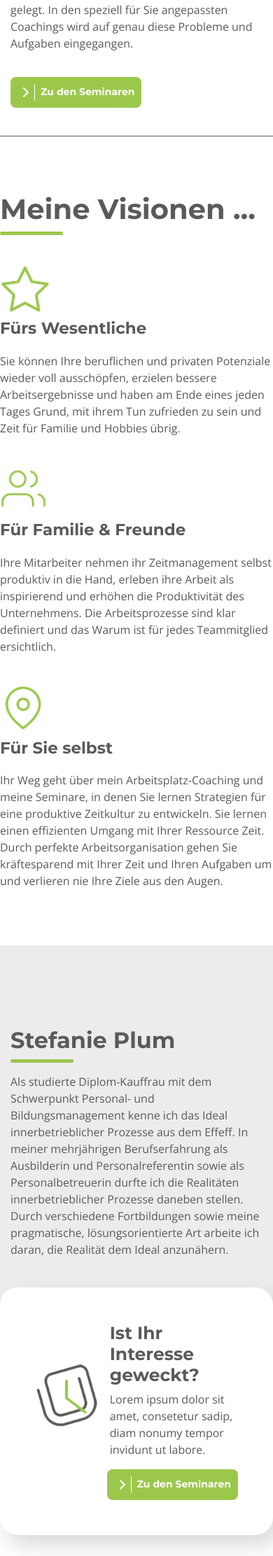
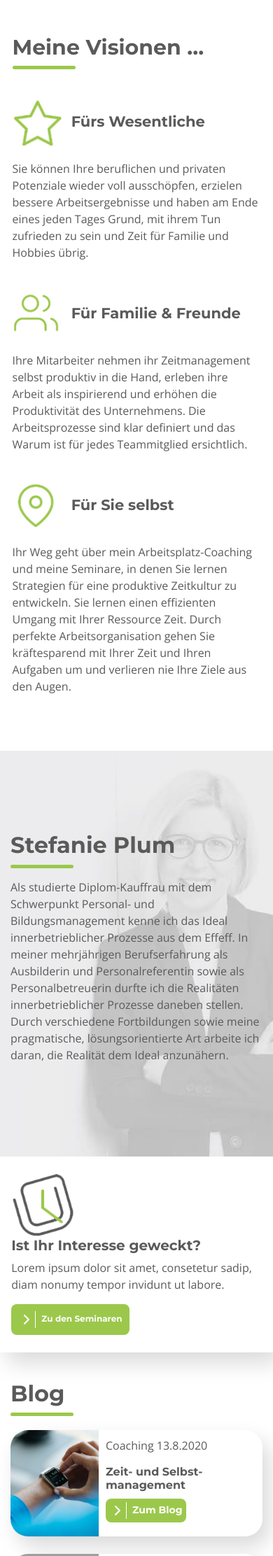
Before and after one commit to Kanji-Overhill/zeitguthaben, a PHP site: page / in a window 390 px wide; the page is wider, and only the part inside the window is pictured. Shown: the part 3496-5720 px from the top of that part at 70% size. Run offline with PHP 8.4, Linux system fonts and the light colour scheme; some libraries are stand-ins or nearby versions; grey boxes are pictures that could not be loaded.

Commit message:
Fix Fron-End Movile

```diff
--- a/css/styles.css
+++ b/css/styles.css
@@ -266,7 +266,7 @@ footer{
 	margin-bottom: 10px;
 }
 .icon-container h3{
-	font-size: 23px;
+	font-size: 20px;
 	font-weight: bold
 }
 .home-3{
@@ -597,3 +597,122 @@ footer{
 		padding: 0 5px;
 	}
 }
+@media (max-width: 575px){
+	.navbar{
+		padding: .5rem 0rem;
+	}
+	.home-3 .big-p{
+	    font-size: 49px;
+	    line-height: 66px;
+	}
+	.uber-4 .big-p{
+		font-size: 40px;
+		line-height: 57px;
+	}
+	.home-2 h2, .home-5 h2, .seminar-post h2{
+	    font-size: 30px;
+	}
+	.icon-container h3{
+		display: inline-block;
+		margin-bottom: 0;
+		vertical-align: middle;
+		font-size: 21px;
+	}
+	.tree-columns h3{
+		font-size: 20px;
+	}
+	.button-green{
+		font-size: 12px;
+	}
+	.container{
+		overflow: hidden;
+	}
+	.icon-container img{
+		margin-bottom: 0;
+		vertical-align: middle;
+		display: inline-block;
+		margin-right: 10px;
+	}
+	.home-6{
+		background-position: inherit;
+		background-position-x: 87%;
+	}
+	.tree-columns-2{
+		margin-top: 0;
+		box-shadow: none;
+	}
+	.home-7{
+		box-shadow: 10px 15px 30px rgba(0,0,0,0.15);
+	}
+	.home-4 .col-md-5{
+		margin-bottom: 40px;
+	}
+	.tree-columns{
+		padding: 25px 0;
+		border-radius: 0;
+	}
+	.blog-list-three{
+		margin-bottom: 0;
+	}
+	.blog-list .blog-content-post{
+		font-size: 0;
+		margin-bottom: 25px;
+	}
+	.blog-list .container-post-info{
+		padding: 10px;
+	    width: 65%;
+	    vertical-align: top;
+	    display: inline-block;
+	}
+	.blog-list .content-image-blog{
+		min-height: 152px;
+	    display: inline-block;
+	    vertical-align: top;
+	    width: 35%;
+	}
+	.blog-list h3 {
+	    font-size: 16px;
+	    margin-bottom: 10px;
+	    margin-top: 10px;
+	    min-height: inherit;
+	}
+	.blog-list .button-green {
+	    background-color: #9BC84B;
+	    color: #fff;
+	    font-family: 'Montserrat', sans-serif;
+	    font-weight: bold;
+	    font-size: 14px;
+	    border-radius: 8px;
+	    line-height: 16px;
+	    padding: 5px;
+	    display: inline-block;
+	}
+	.blog-one.blog-list .content-image-blog{
+		min-height: 200px;
+		width: 100%;
+	}
+	.uber-5 .col-md-4{
+		margin-bottom: 25px;
+	}
+	.footer-1 img{
+		margin-bottom: 20px;
+	}
+	.footer-1 .col-md-4{
+		text-align: left;
+	}
+	.footer-1 .col-md-4 p{
+		padding: 0;
+		margin-bottom: 20px;
+	}
+	.blog-7{
+		margin-bottom: 0;
+	}
+	.blog-7 .tree-columns p{
+		margin-right: 0!important;
+		margin-bottom: 20px!important;
+	}
+	footer, .footer-page footer{
+		padding-top: 0;
+	}
+
+}
--- a/index.html
+++ b/index.html
@@ -8,6 +8,7 @@
 
     <!-- Bootstrap CSS -->
     <link rel="stylesheet" href="https://maxcdn.bootstrapcdn.com/bootstrap/4.0.0/css/bootstrap.min.css" integrity="sha384-Gn5384xqQ1aoWXA+058RXPxPg6fy4IWvTNh0E263XmFcJlSAwiGgFAW/dAiS6JXm" crossorigin="anonymous">
+    <link rel="stylesheet" href="https://unpkg.com/aos@next/dist/aos.css" />
     <link rel="stylesheet" type="text/css" href="css/slick.css" />
     <link rel="stylesheet" type="text/css" href="css/slick-theme.css" />
     <link rel="stylesheet" type="text/css" href="css/styles.css">
@@ -95,9 +96,9 @@
                 </div>
             </div>
         </section>
-        <section class="home-2 container">
+        <section class="home-2 container" data-aos="fade-up">
             <div class="row d-flex justify-content-center">
-                <div class="col-md-10 col-12">
+                <div class="col-md-10 col-11">
                     <h2>Office- und Zeitmanagement</h2>
                     <span class="border-green"></span>
                     <p>
@@ -110,7 +111,7 @@
                         Zufriedene Mitarbeiter arbeiten konzentrierter und fokussierter an den Unternehmens- und persönlichen Zielen. Durch die Zufriedenheit steigt die Verbundenheit zum Unternehmen. Und der positive Nebeneffekt – Es bleibt mehr Zeit:
                     </p>
                 </div>
-                <div class="col-md-10 col-12">
+                <div class="col-md-10 col-11">
                     <div class="row d-flex justify-content-between">
                         <div class="col-md-3 icon-container">
                             <img src="images/icon-1.jpg" alt="">
@@ -135,9 +136,9 @@
           <div class="cover-black"></div>
           <div class="container">
             <div class="row align-content-center justify-content-center">
-              <div class="col-md-10 col-12">
+              <div class="col-md-10 col-12" data-aos="fade-up">
                 <p class="big-p">
-                  „Sollen wir ein<br>
+                  „Sollen wir ein
                   Stück des Weges
                   gemeinsam gehen?“
                 </p>
@@ -148,13 +149,13 @@
         </section>
         <section class="home-4 container">
           <div class="row justify-content-center">
-            <div class="col-md-5 col-12">
+            <div class="col-md-5 col-12" data-aos="fade-up-right">
               <h2>Seminare</h2>
               <span class="border-green"></span>
               <p>Meine Inhouse-Seminare verfolgen das Ziel durch klare Strukturen die Gesamtleistung des Teams effizienter und effektiver zu gestalten. Gemeinsam mit einer Gruppe von Mitarbeitenden oder einem Team ein und derselben Organisationseinheit entwickele ich Strategien für die individuelle Arbeitsorganisation, die sich nahtlos in kooperative Organisationsformen im Gesamtprozess einfügen.</p>
               <a href="" class="button-green"><img src="images/next.svg" alt="">Zu den Seminaren</a>
             </div>
-            <div class="col-md-5 col-12">
+            <div class="col-md-5 col-12" data-aos="fade-up-left">
               <h2>Coachings</h2>
               <span class="border-green"></span>
               <p>Zeit ist die einzige Ressource, die Sie nicht vermehren können. Sie können aber den Umgang und die Nutzung der Zeit optimieren. Wenn Sie konsequent Ihre festgelegten Ziele verfolgen und Ihre Aufgaben richtig priorisieren und strukturieren, haben Sie den Grundstein für ein optimales Zeit- und Selbstmanagement gelegt. In den speziell für Sie angepassten Coachings wird auf genau diese Probleme  und Aufgaben eingegangen.</p>
@@ -164,21 +165,21 @@
         </section>
         <section class="home-5 container">
             <div class="row d-flex justify-content-center">
-                <div class="col-md-10 col-12">
-                    <h2>Meine Visionen …</h2>
+                <div class="col-md-10 col-11">
+                    <h2 data-aos="fade-right">Meine Visionen …</h2>
                     <span class="border-green"></span>
                     <div class="row d-flex justify-content-between">
-                        <div class="col-md-4 icon-container">
+                        <div class="col-md-4 icon-container" data-aos="fade-down">
                             <img src="images/icon-3.jpg" alt="">
                             <h3>Fürs Wesentliche</h3>
                             <p>Sie können Ihre beruflichen und privaten Potenziale wieder voll ausschöpfen, erzielen bessere Arbeitsergebnisse und haben am Ende eines jeden Tages Grund, mit ihrem Tun zufrieden zu sein und Zeit für Familie und Hobbies übrig.</p>
                         </div>
-                        <div class="col-md-4 icon-container">
+                        <div class="col-md-4 icon-container" data-aos="fade-up">
                             <img src="images/icon-4.jpg" alt="">
                             <h3>Für Familie & Freunde</h3>
                             <p>Ihre Mitarbeiter nehmen ihr Zeitmanagement selbst produktiv in die Hand, erleben ihre Arbeit als inspirierend und erhöhen die Produktivität des Unternehmens. Die Arbeitsprozesse sind klar definiert und das Warum ist für jedes Teammitglied ersichtlich.</p>
                         </div>
-                        <div class="col-md-4 icon-container">
+                        <div class="col-md-4 icon-container" data-aos="fade-down">
                             <img src="images/icon-5.jpg" alt="">
                             <h3>Für Sie selbst</h3>
                             <p>Ihr Weg geht über mein Arbeitsplatz-Coaching und meine Seminare, in denen Sie lernen Strategien für eine produktive Zeitkultur zu entwickeln. Sie lernen einen effizienten Umgang mit Ihrer Ressource Zeit. Durch perfekte Arbeitsorganisation gehen Sie kräftesparend mit Ihrer Zeit und Ihren Aufgaben um und verlieren nie Ihre Ziele aus den Augen.</p>
@@ -190,7 +191,7 @@
         <section class="home-6">
           <div class="container">
             <div class="row align-items-center">
-              <div class="offset-md-1 col-md-8 col-12">
+              <div class="offset-md-1 col-md-8 col-12" data-aos="fade-up">
                 <h2>Stefanie Plum</h2>
                 <span class="border-green"></span>
                 <p>
@@ -203,16 +204,16 @@
         </section>
         <section class="home-7 container">
           <div class="row justify-content-center">
-            <div class="col-md-10 col-12 tree-columns tree-columns-2">
+            <div class="col-md-10 col-11 tree-columns tree-columns-2" data-aos="zoom-in">
               <div class="row align-items-center d-flex">
-                <div class="col-md-2 col-4">
+                <div class="col-md-2 col-12">
                   <img src="images/logo-transparent.png" alt="">
                 </div>
-                <div class="col-md-6 col-8">
+                <div class="col-md-6 col-12">
                   <h3>Ist Ihr Interesse geweckt?</h3>
                   <p>Lorem ipsum dolor sit amet, consetetur sadip, diam nonumy tempor invidunt ut labore.</p>
                 </div>
-                <div class="col-md-4 col-12 text-right">
+                <div class="col-md-4 col-12 text-md-right">
                   <a href="" class="button-green"><img src="images/next.svg" alt="">Zu den Seminaren</a>
                 </div>
               </div>
@@ -222,10 +223,10 @@
         <section class="home-8 container">
           <div class="row d-flex justify-content-center">
             <div class="col-md-10 col-12">
-              <h2>Blog</h2>
+              <h2 data-aos="fade-right">Blog</h2>
               <span class="border-green"></span>
             </div>
-            <div class="col-md-10 col-12 blog-list-three blog-list">
+            <div class="col-md-10 col-12 blog-list-three blog-list" data-aos="zoom-in-up">
               <div class="row">
                 <div class="col-md-4 col-12">
                   <div class="blog-content-post">
@@ -297,6 +298,7 @@
     <script src="https://cdnjs.cloudflare.com/ajax/libs/popper.js/1.12.9/umd/popper.min.js" integrity="sha384-ApNbgh9B+Y1QKtv3Rn7W3mgPxhU9K/ScQsAP7hUibX39j7fakFPskvXusvfa0b4Q" crossorigin="anonymous"></script>
     <script src="https://maxcdn.bootstrapcdn.com/bootstrap/4.0.0/js/bootstrap.min.js" integrity="sha384-JZR6Spejh4U02d8jOt6vLEHfe/JQGiRRSQQxSfFWpi1MquVdAyjUar5+76PVCmYl" crossorigin="anonymous"></script>
     <script type="text/javascript" src="js/slick.min.js"></script>
+    <script src="https://unpkg.com/aos@next/dist/aos.js"></script>
     <script src="js/main.js"></script>
 </body>
 
--- a/js/main.js
+++ b/js/main.js
@@ -1,4 +1,30 @@
 $(document).ready(function(){
+
+
+	// You can also pass an optional settings object
+	// below listed default settings
+	AOS.init({
+	  // Global settings:
+	  disable: false, // accepts following values: 'phone', 'tablet', 'mobile', boolean, expression or function
+	  startEvent: 'DOMContentLoaded', // name of the event dispatched on the document, that AOS should initialize on
+	  initClassName: 'aos-init', // class applied after initialization
+	  animatedClassName: 'aos-animate', // class applied on animation
+	  useClassNames: false, // if true, will add content of `data-aos` as classes on scroll
+	  disableMutationObserver: false, // disables automatic mutations' detections (advanced)
+	  debounceDelay: 600, // the delay on debounce used while resizing window (advanced)
+	  throttleDelay: 99, // the delay on throttle used while scrolling the page (advanced)
+
+
+	  // Settings that can be overridden on per-element basis, by `data-aos-*` attributes:
+	  offset: 120, // offset (in px) from the original trigger point
+	  delay: 40, // values from 0 to 3000, with step 50ms
+	  duration: 400, // values from 0 to 3000, with step 50ms
+	  easing: 'ease', // default easing for AOS animations
+	  once: false, // whether animation should happen only once - while scrolling down
+	  mirror: false, // whether elements should animate out while scrolling past them
+	  anchorPlacement: 'top-bottom', // defines which position of the element regarding to window should trigger the animation
+
+	});
     $('.slider').slick({
 	  dots: true,
 	  infinite: true,
--- a/single.html
+++ b/single.html
@@ -7,6 +7,7 @@
 
     <!-- Bootstrap CSS -->
     <link rel="stylesheet" href="https://maxcdn.bootstrapcdn.com/bootstrap/4.0.0/css/bootstrap.min.css" integrity="sha384-Gn5384xqQ1aoWXA+058RXPxPg6fy4IWvTNh0E263XmFcJlSAwiGgFAW/dAiS6JXm" crossorigin="anonymous">
+    <link rel="stylesheet" href="https://unpkg.com/aos@next/dist/aos.css" />
     <link rel="stylesheet" type="text/css" href="css/slick.css"/>
     <link rel="stylesheet" type="text/css" href="css/slick-theme.css"/>
     <link rel="stylesheet" type="text/css" href="css/styles.css">
@@ -185,6 +186,7 @@
     <script src="https://cdnjs.cloudflare.com/ajax/libs/popper.js/1.12.9/umd/popper.min.js" integrity="sha384-ApNbgh9B+Y1QKtv3Rn7W3mgPxhU9K/ScQsAP7hUibX39j7fakFPskvXusvfa0b4Q" crossorigin="anonymous"></script>
     <script src="https://maxcdn.bootstrapcdn.com/bootstrap/4.0.0/js/bootstrap.min.js" integrity="sha384-JZR6Spejh4U02d8jOt6vLEHfe/JQGiRRSQQxSfFWpi1MquVdAyjUar5+76PVCmYl" crossorigin="anonymous"></script>
     <script type="text/javascript" src="js/slick.min.js"></script>
+    <script src="https://unpkg.com/aos@next/dist/aos.js"></script>
     <script src="js/main.js"></script>
   </body>
 </html>
```
Also changed, not shown: blog.html (+14 -12 lines), coachings.html (+5 -3 lines), kontakt.html (+5 -3 lines), seminare.html (+13 -11 lines), uber-mich.html (+11 -9 lines).
